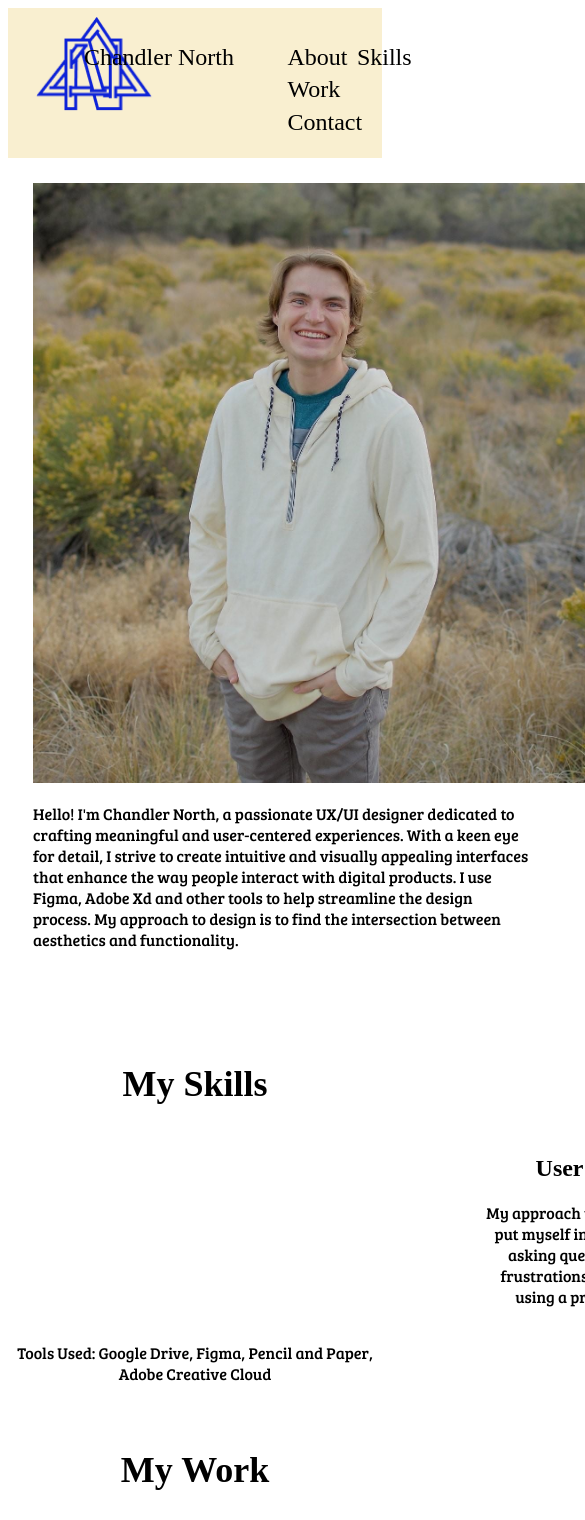
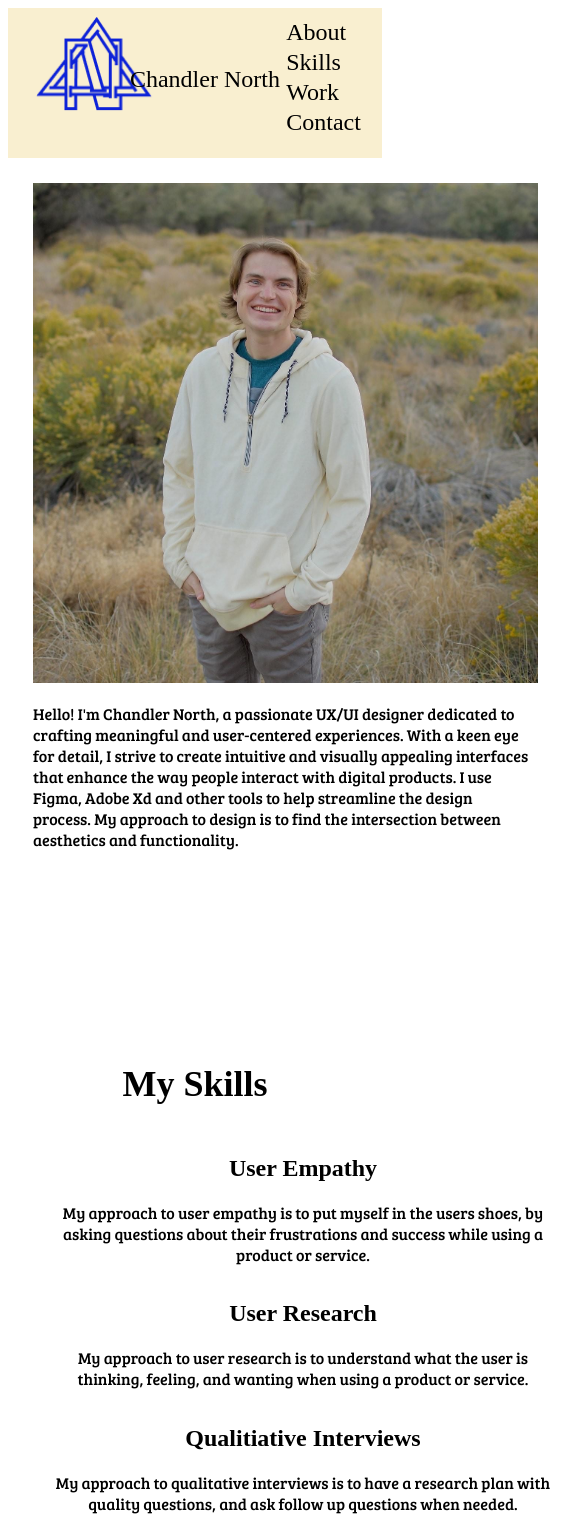
Before and after one commit to Chandlernorth/portfolio-webpage, a plain HTML site: page index.html in a window 390 px wide. Shown: the top 1520 px of the page, 585 px wide, since content can reach past the window. Drawn offline with Linux system fonts and the light colour scheme; a web font is replaced by a local one.

Commit message:
made responsive

```diff
--- a/index.html
+++ b/index.html
@@ -1,8 +1,11 @@
 <!DOCTYPE html>
     <html>
         <head>
+            <meta charset="UTF-8">
+            <meta name="viewport" content="width=device-width, initial-scale=1.0">
             <title>Chandler North</title>
             <link rel="stylesheet" href="style.css">
+            <script src="index.js"></script>
         </head>
 
         <body>
--- a/style.css
+++ b/style.css
@@ -143,3 +143,62 @@ footer li {
 .inline-block-footer {
     padding: 2%;
 }
+
+
+@media only screen and (max-width: 600px) {
+    footer li {
+        float: none;
+        margin-right: 200px;
+    }
+
+    .inline-block-contact {
+        padding-left: 200px;
+    }
+
+    .inline-block-grants {
+        padding-left: 2px;
+    }
+    .inline-block-grants p {
+        width: 580px;
+    }
+    .inline-block-gamefest {
+        padding-left: 2px;
+    }
+    .inline-block-gamefest p {
+        width: 580px;
+    }
+
+    .heroImg img {
+        max-height: 500px;
+    }
+    .container {
+        display: grid;
+        grid-template-columns: 1fr;
+        grid-template-rows: 1fr;
+        gap: 0px 20px;
+        justify-content: center;
+        align-content: center;
+        justify-items: center;
+        align-items: center;
+        width: 500px;
+        padding-left: 45px;
+        padding-bottom: 1%;
+    }
+
+    .name {
+        padding-left: 50px;
+    }
+    .inline-block{
+        display: flex;
+        flex-direction: row;
+        flex-wrap: wrap;
+        align-content: flex-end;
+        justify-content: flex-start;
+        align-items: flex-end;
+    }
+    .links {
+        margin-bottom: 100px;
+        margin-top: -100px;
+    }
+
+}
```
Also changed, not shown: index.js (added), 2 other files. Lines whose indentation alone changed are shown as unchanged.
